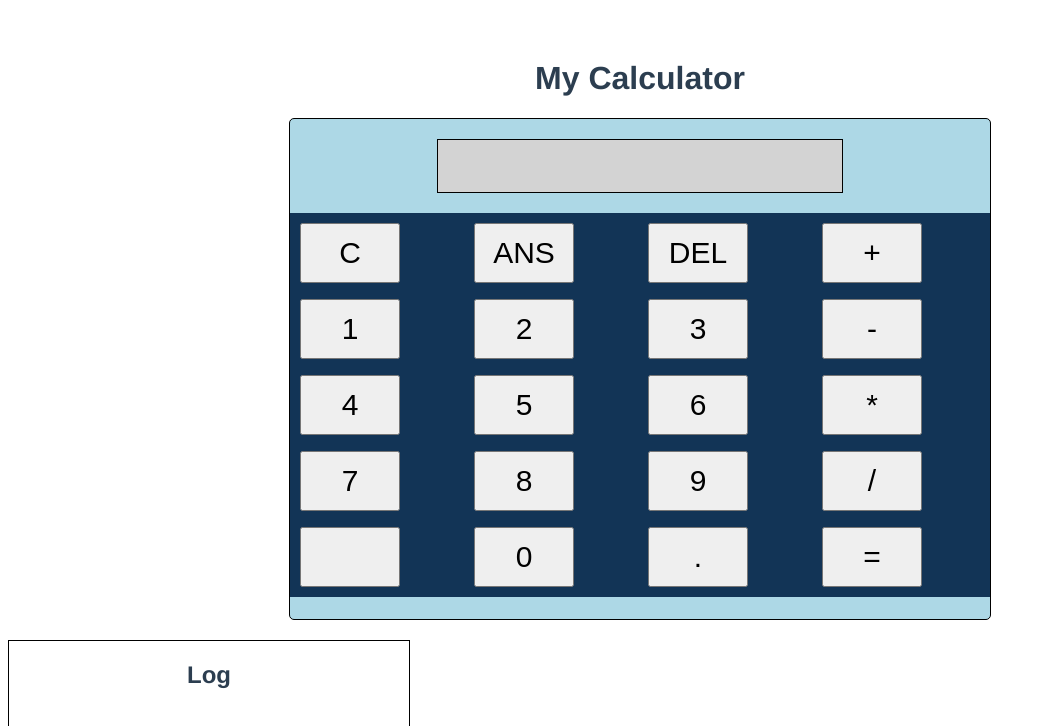
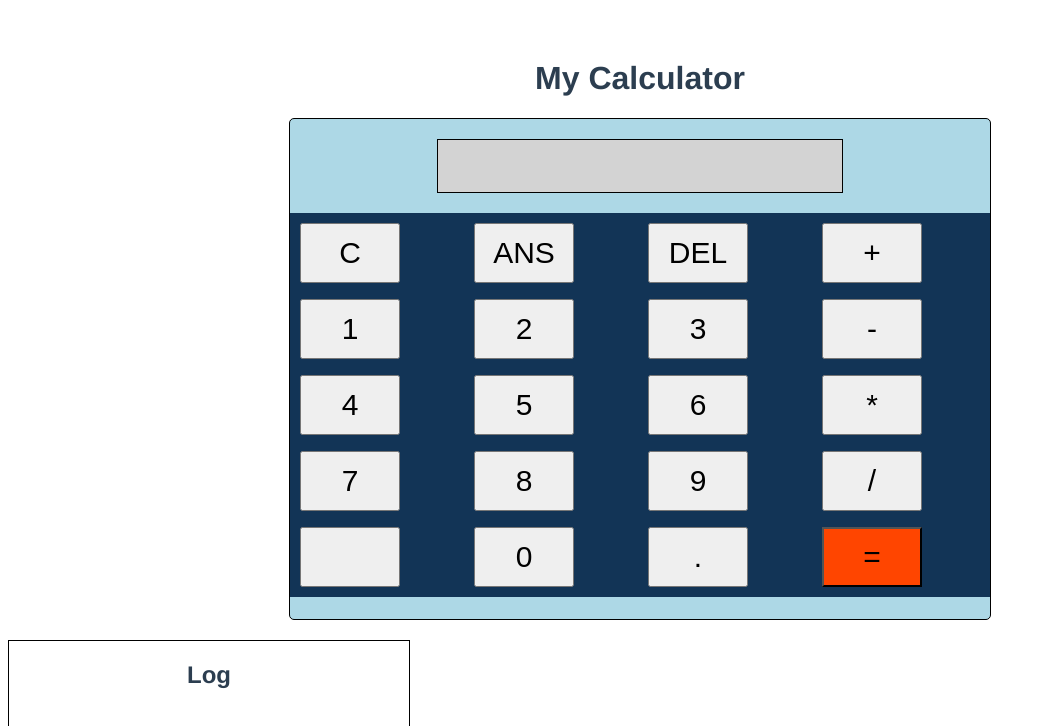
Before and after one commit to MarcusJoha/IDATT2105_Calculator, a Vue app: page / in a window 1280 px wide. Shown: the top 726 px of the page, without its empty margins (0-1046 px from the left). Built offline with nearby package versions, Linux system fonts and the light colour scheme.

Commit message:
managed to assign values to button and send it to display

```diff
--- a/src/App.vue
+++ b/src/App.vue
@@ -9,7 +9,10 @@
       </div>
     <!-- Må fikse på layout her, plasser i midten -->
       <div>
-        <Buttons @clear-input="clearDisplay" class="buttons"/>
+        <Buttons
+        @clear-input="clearDisplay"
+        @target-value="displayValue"
+        class="buttons"/>
       </div>
   </div>
   <Log/>
@@ -33,6 +36,10 @@ export default {
   methods: {
     clearDisplay() {
       this.input = '' // husk denne!!
+    },
+    displayValue(value) {
+
+      this.input = value;
     }
   },
   data() {
--- a/src/components/Buttons.vue
+++ b/src/components/Buttons.vue
@@ -1,25 +1,25 @@
 <template>
-    <section class="grid">
+    <section class="grid" @click="getValue">
         <button @click="clearInput()">C</button>
         <button>ANS</button>
         <button>DEL</button>
         <button>+</button>
-        <button>1</button>
-        <button>2</button>
-        <button>3</button>
-        <button>-</button>
-        <button>4</button>
-        <button>5</button>
-        <button>6</button>
-        <button>*</button>
-        <button>7</button>
-        <button>8</button>
-        <button>9</button>
-        <button>/</button>
+        <button v-text="1" value=1></button>
+        <button v-text="2" value=2></button>
+        <button v-text="3" value="3"></button>
+        <button v-text="'-'" value="-"></button>
+        <button v-text="4" value="4"></button>
+        <button v-text="5" value="5"></button>
+        <button v-text="6" value="6"></button>
+        <button v-text="'*'" value="*"></button>
+        <button v-text="7" value="7"></button>
+        <button v-text="8" value="8"></button>
+        <button v-text="9" value="9"></button>
+        <button v-text="'/'" value="/"></button>
         <button></button>
-        <button>0</button>
-        <button>.</button>
-        <button>=</button>
+        <button v-text="0" value="0"></button>
+        <button v-text="'.'" value="."></button>
+        <button id="equal-sign" v-text="'='" value="="></button>
     </section>
 </template>
 
@@ -28,17 +28,15 @@
     export default {
         name: 'Buttons',
 
-        components: {
-
-        },
-
         methods: {
             clearInput() {
                 this.$emit('clear-input')
-            }
+            },
+            getValue(button) {
+                this.$emit('target-value', button.target.value) // sender value til App.vue
+            },
         },
-
-        props: {
+        data() {
 
         },
         computed: {
@@ -80,6 +78,10 @@
 
     button {
         font-size: 30px;
+    }
+
+    #equal-sign {
+        background-color: orangered
     }
 
     section > button:nth-child(1) {
```
